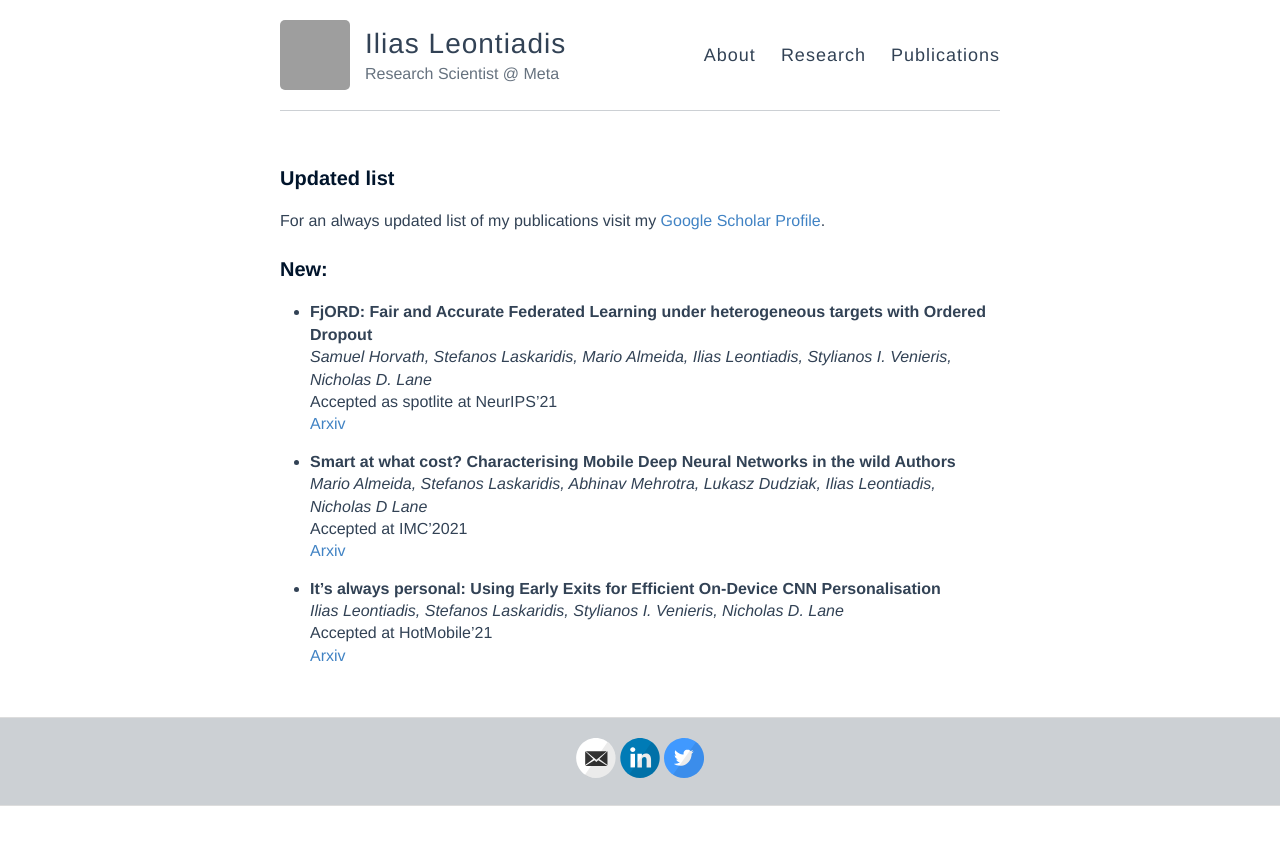
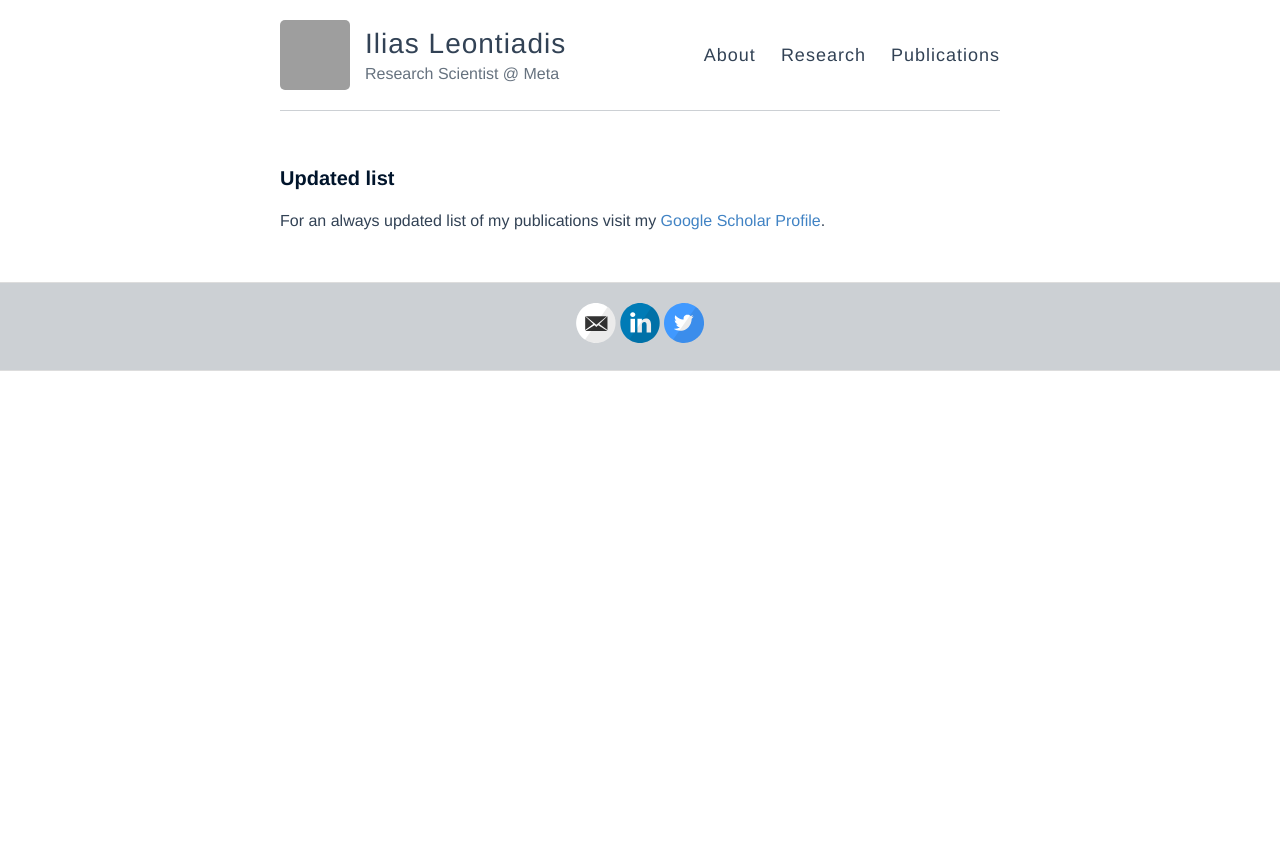
Before and after one commit to iliasl/iliasl.github.io, a Jekyll site: the page built from publications.md, in a window 1280 px wide. Shown: the top 845 px of the page. Built offline with Jekyll 4.4.1, drawn with Linux system fonts in a browser that asks for light colours; grey boxes are pictures that could not be loaded.

Commit message:
updates meta

```diff
--- a/publications.md
+++ b/publications.md
@@ -6,25 +6,3 @@ permalink: /publications/
 
 ### Updated list
  For an always updated list of my publications visit my [Google Scholar Profile](https://scholar.google.es/citations?user=HAOtV_AAAAAJ&hl=en){:target="_blank"}.
-
-
-
-### New:
-
-- **FjORD: Fair and Accurate Federated Learning under heterogeneous targets with Ordered Dropout**
-*Samuel Horvath, Stefanos Laskaridis, Mario Almeida, Ilias Leontiadis, Stylianos I. Venieris, Nicholas D. Lane*
-Accepted as spotlite at NeurIPS'21
-[Arxiv](https://arxiv.org/abs/2102.13451)
-
-
-- **Smart at what cost? Characterising Mobile Deep Neural Networks in the wild
-Authors**
-*Mario Almeida, Stefanos Laskaridis, Abhinav Mehrotra, Lukasz Dudziak, Ilias Leontiadis, Nicholas D Lane*
-Accepted at IMC'2021
-[Arxiv](https://arxiv.org/abs/2109.13963)
-
-
-- **It's always personal: Using Early Exits for Efficient On-Device CNN Personalisation**
-*Ilias Leontiadis, Stefanos Laskaridis, Stylianos I. Venieris, Nicholas D. Lane*
-Accepted at HotMobile'21
-[Arxiv](https://arxiv.org/abs/2102.01393)
```
